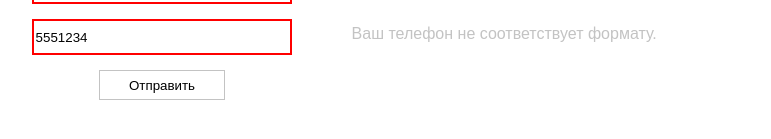
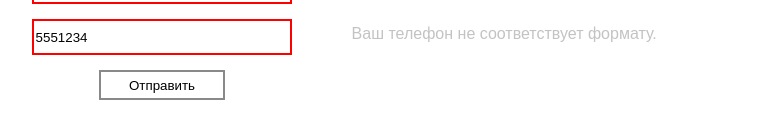
Before and after one commit to nasthe2/form-validation, a plain HTML site: page index.html in a window 1280 px wide. Both pictures are taken after typing "Sample", "name@example.com", "5551234" into the empty fields and a click on the button "Отправить". Shown: the part 121-260 px from the top of the page, without its empty margins (478-1249 px from the left). Drawn offline with Linux system fonts and the light colour scheme.

Commit message:
Remove outline focus style

```diff
--- a/style.css
+++ b/style.css
@@ -23,7 +23,8 @@
   border: 2px solid rgb(195, 195, 195);
 }
 
-.form__input:focus {
+.form__input:focus,
+.button:focus {
   border: 2px solid rgba(87, 87, 87, .7);
   border-radius: 0;
   outline-offset: 0;
```
